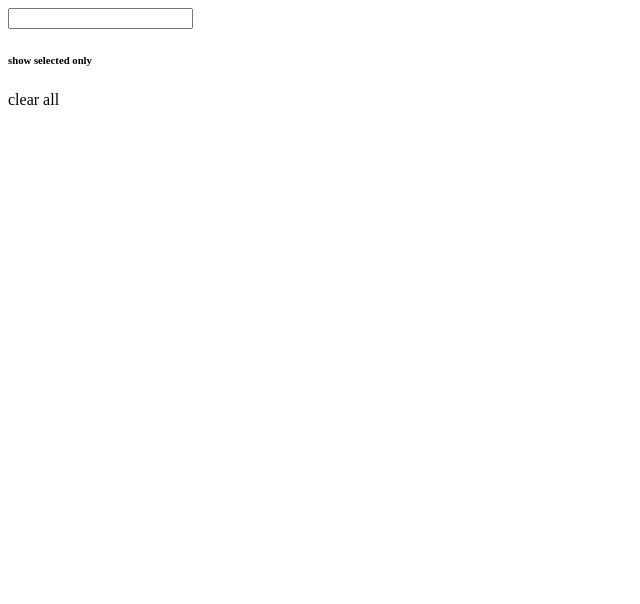
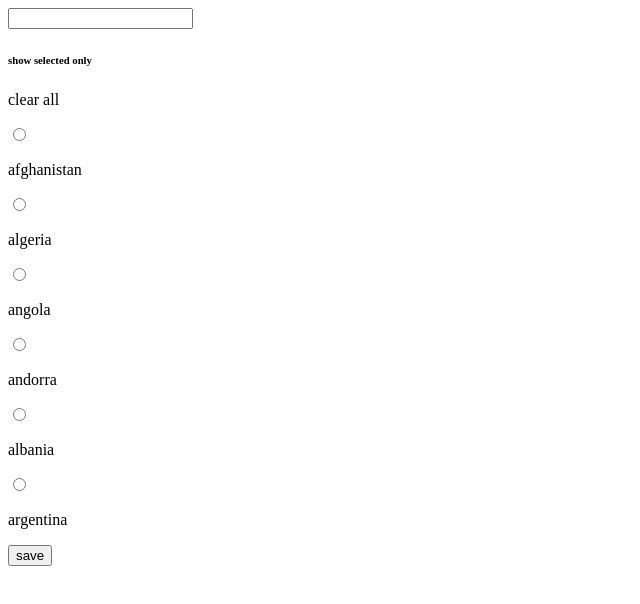
Before and after one commit to rejoan121615/form-search-option-vanilla-js, a plain HTML site: page index.html in a window 1280 px wide. Shown: the whole page, without its empty margins (0-640 px from the left). Drawn offline with Linux system fonts and the light colour scheme.

Commit message:
html markup complete

```diff
--- a/index.html
+++ b/index.html
@@ -10,6 +10,7 @@
         <section>
             <div class="container">
                 <form>
+                    <div class="form-wrap">
                         <!-- search box  -->
                         <div class="input-wrap">
                             <input type="text" />
@@ -24,6 +25,37 @@
                                 <p>clear all</p>
                             </div>
                             <!-- radio list  -->
+                            <div class="country-list">
+                                <div class="country-row">
+                                    <input type="radio" name="afghanistan" />
+                                    <p>afghanistan</p>
+                                </div>
+                                <div class="country-row">
+                                    <input type="radio" name="algeria" />
+                                    <p>algeria</p>
+                                </div>
+                                <div class="country-row">
+                                    <input type="radio" name="angola" />
+                                    <p>angola</p>
+                                </div>
+                                <div class="country-row">
+                                    <input type="radio" name="andorra" />
+                                    <p>andorra</p>
+                                </div>
+                                <div class="country-row">
+                                    <input type="radio" name="albania" />
+                                    <p>albania</p>
+                                </div>
+                                <div class="country-row">
+                                    <input type="radio" name="argentina" />
+                                    <p>argentina</p>
+                                </div>
+                            </div>
+                        </div>
+                        <!-- form footer  -->
+                        <div>
+                            <button type="submit" value="save">save</button>
+                        </div>
                     </div>
                 </form>
             </div>
```
Lines whose indentation alone changed are shown as unchanged.
